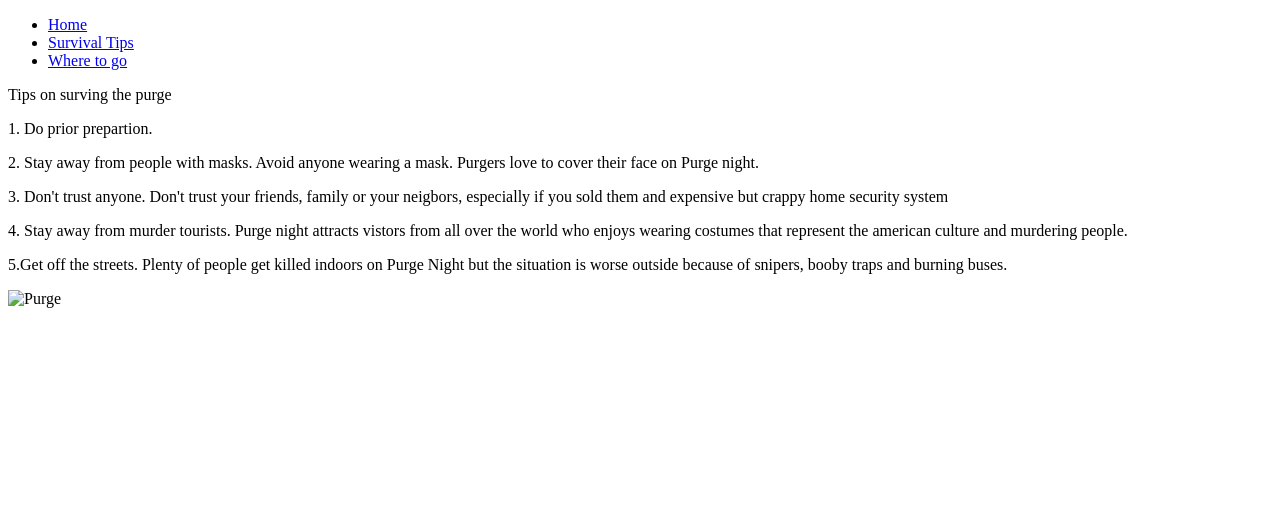
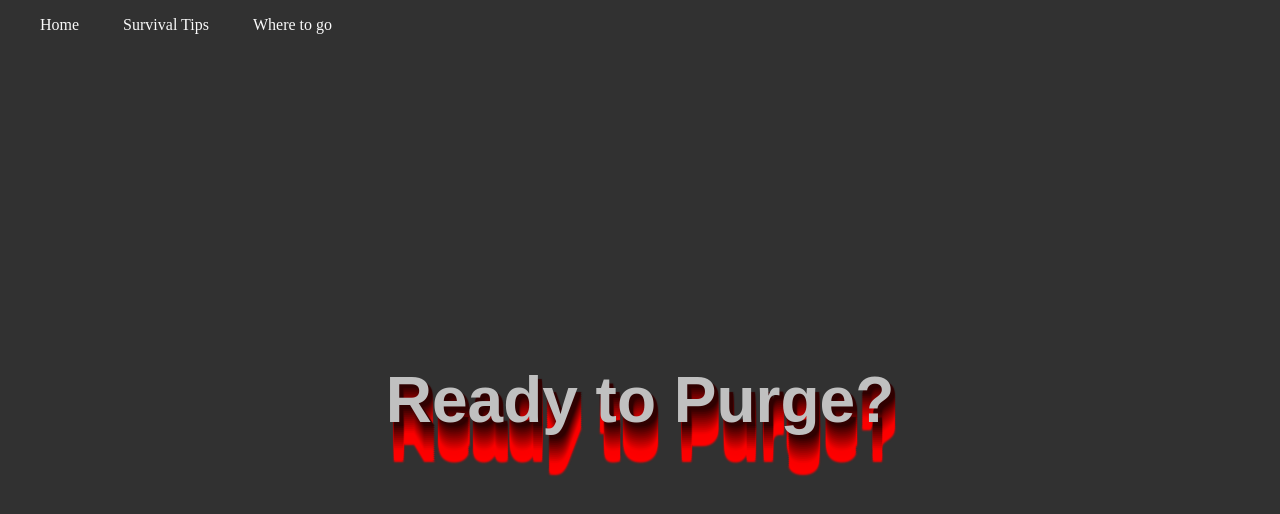
Before and after one commit to suppnini/suppnini.github.io, a plain HTML site: page index.html in a window 1280 px wide. Drawn offline with Linux system fonts and the light colour scheme.

Commit message:
Update index.html

```diff
--- a/index.html
+++ b/index.html
@@ -1,8 +1,8 @@
 <!DOCTYPE html>
 <html>
 <head>
-	<title>Let's Purge</title>
-	<link rel="stylesheet" href="tips.css">
+	<title>Let's purge</title>
+	<link rel="stylesheet" href="style.css">
 </head>
 <body>
 	<div id="nav">
@@ -11,12 +11,7 @@
 			<li><a href="tips.html">Survival Tips</a></li>
 			<li><a href="shelters.html">Where to go</a></li>
 		</ul>
-		<header>Tips on surving the purge</header>
-	<p>1. Do prior prepartion.
-	<p> 2. Stay away from people with masks. Avoid anyone wearing a mask. Purgers love to cover their face on Purge night.
-	<p>3. Don't trust anyone. Don't trust your friends, family or your neigbors, especially if you sold them and expensive but crappy home security system</p>
-	<p>4. Stay away from murder tourists. Purge night attracts vistors from all over the world who enjoys wearing costumes that represent the american culture and murdering people.</p>
-	<p>5.Get off the streets. Plenty of people get killed indoors on Purge Night but the situation is worse outside because of snipers, booby traps and burning buses.</p>
-	<img src="images/purge.jpg" alt="Purge">
+	<h1 class="blood">Ready to Purge?</h1>
+</div>
 </body>
 </html>
```
